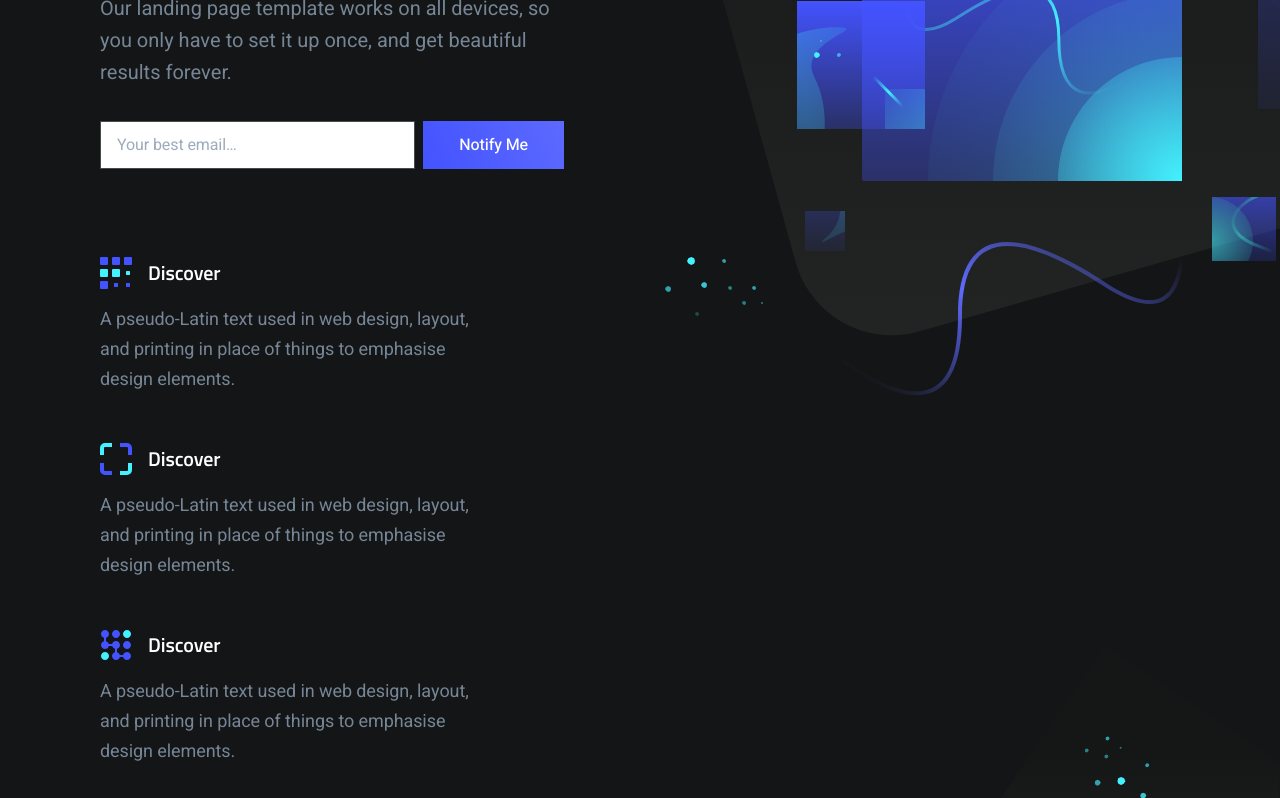
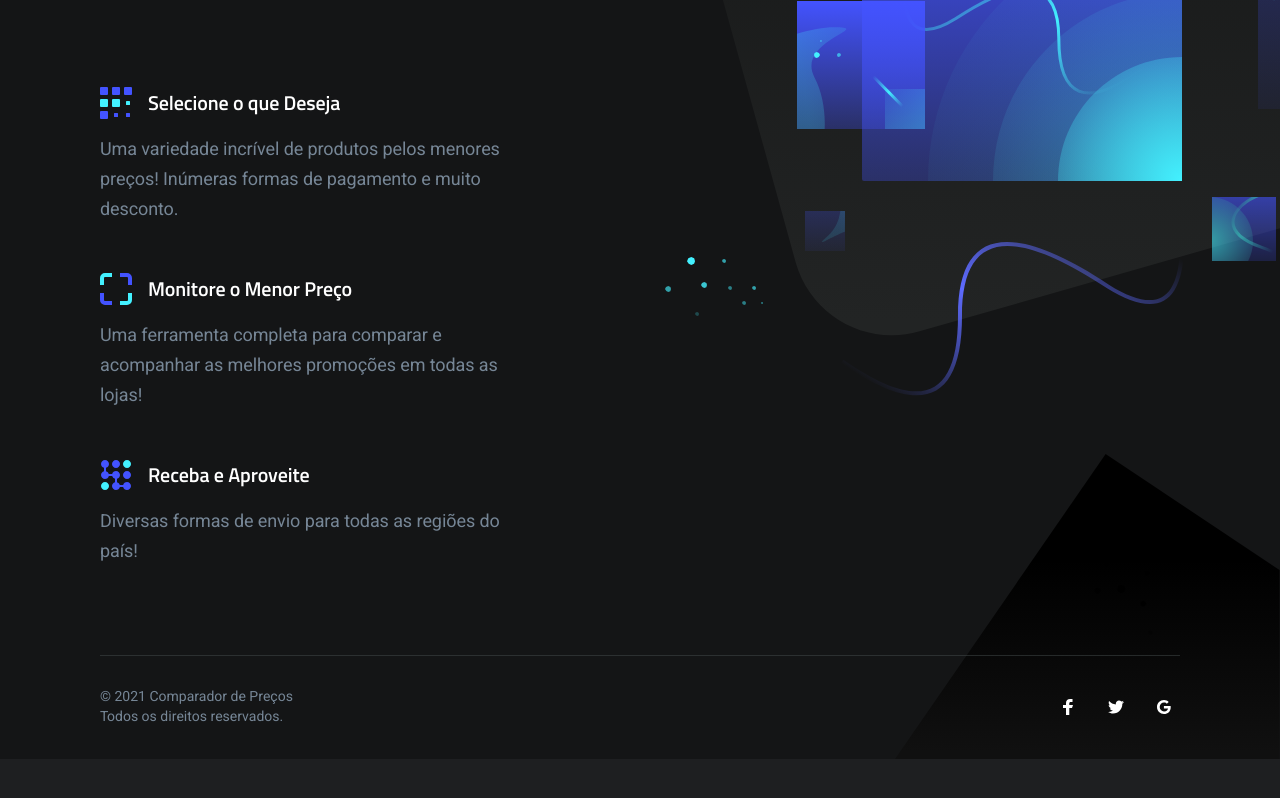
Before and after one commit to pedroocruz/ProjetoGama, a plain HTML site: page index.html in a window 1280 px wide. Shown: the part 299-1097 px from the top of the page. After the commit the page ends 1058 px from the top, so only its background shows below. Drawn offline with nearby package versions, Linux system fonts and the light colour scheme; files that its build step writes are made by us from their sources; a script that the page names is missing.

Commit message:
Layout Pronto

```diff
--- a/index.html
+++ b/index.html
@@ -1,14 +1,18 @@
+<!-- Projeto de Página Hiring Coders -->
+
 <!DOCTYPE html>
-<html lang="en">
+<html lang="pt-Br">
+
 <head>
     <meta charset="utf-8">
     <meta http-equiv="X-UA-Compatible" content="IE=edge">
     <meta name="viewport" content="width=device-width, initial-scale=1">
-    <title>Ellie Template</title>
+    <title>Projeto Gama</title>
     <link href="https://fonts.googleapis.com/css?family=Heebo:400,400i,500,700|Titillium+Web:600" rel="stylesheet">
     <link rel="stylesheet" href="dist/css/style.css">
     <script src="https://unpkg.com/scrollreveal@4.0.0/dist/scrollreveal.min.js"></script>
 </head>
+
 <body class="is-boxed">
     <div class="body-wrap boxed-container">
         <header class="site-header">
@@ -18,17 +22,17 @@
                         <h1 class="m-0">
                             <a href="#">
 								<svg width="32" height="32" viewBox="0 0 32 32" xmlns="http://www.w3.org/2000/svg">
-								    <title>Ellie</title>
-								    <defs>
+								    <title>Black Friday</title>
+								     <defs>
 								        <linearGradient x1="0%" y1="0%" y2="100%" id="logo-a">
 								            <stop stop-color="#4353FF" offset="0%"/>
 								            <stop stop-color="#4353FF" stop-opacity=".32" offset="100%"/>
-								        </linearGradient>
-								        <linearGradient x1="0%" y1="0%" y2="100%" id="logo-b">
+								         </linearGradient>
+								         <linearGradient x1="0%" y1="0%" y2="100%" id="logo-b">
 								            <stop stop-color="#4353FF" offset="0%"/>
 								            <stop stop-color="#4353FF" stop-opacity=".32" offset="100%"/>
-								        </linearGradient>
-								        <linearGradient x1="0%" y1="0%" y2="100%" id="logo-c">
+								         </linearGradient>
+								         <linearGradient x1="0%" y1="0%" y2="100%" id="logo-c">
 								            <stop stop-color="#78F9FF" stop-opacity=".24" offset="0%"/>
 								            <stop stop-color="#43F1FF" offset="55.496%"/>
 								            <stop stop-color="#43F1FF" stop-opacity=".24" offset="100%"/>
@@ -53,14 +57,14 @@
                 <div class="container">
                     <div class="hero-inner">
 						<div class="hero-copy">
-	                        <h1 class="hero-title mt-0 is-revealing">Landing template for startups</h1>
-	                        <p class="hero-paragraph is-revealing">Our landing page template works on all devices, so you only have to set it up once, and get beautiful results forever.</p>
+	                        <h1 class="hero-title mt-0 is-revealing">Black Friday</h1>
+	                        <p class="hero-paragraph is-revealing"></p>
 							<div class="hero-form field field-grouped is-revealing">
 	                            <div class="control control-expanded">
-	                                <input class="input" type="email" name="email" placeholder="Your best email&hellip;">
+	                                <input class="input" type="email" name="email" placeholder="Seu melhor email&hellip;">
 	                            </div>
 	                            <div class="control">
-	                                <a class="button button-primary button-block" href="#">Notify Me</a>
+	                                <a class="button button-primary button-block" href="#">Me Avise!</a>
 	                            </div>
 	                        </div>
 						</div>
@@ -351,9 +355,10 @@
 											    </g>
 											</svg>
 		                                </div>
-		                                <h4 class="feature-title m-0">Discover</h4>
+		                                <h4 class="feature-title m-0">Selecione o que Deseja</h4>
 									</div>
-	                                <p class="text-sm mb-0">A pseudo-Latin text used in web design, layout, and printing in place of things to emphasise design elements.</p>
+	                                <p class="text-sm mb-0">Uma variedade incrível de produtos pelos menores preços!
+										Inúmeras formas de pagamento e muito desconto. </p>
 	                            </div>
 	                        </div>
 							<div class="feature">
@@ -368,9 +373,9 @@
 											    </g>
 											</svg>
 		                                </div>
-		                                <h4 class="feature-title m-0">Discover</h4>
+		                                <h4 class="feature-title m-0">Monitore o Menor Preço</h4>
 									</div>
-	                                <p class="text-sm mb-0">A pseudo-Latin text used in web design, layout, and printing in place of things to emphasise design elements.</p>
+	                                <p class="text-sm mb-0">Uma ferramenta completa para comparar e acompanhar as melhores promoções em todas as lojas!</p>
 	                            </div>
 	                        </div>
 							<div class="feature">
@@ -387,10 +392,9 @@
 											    </g>
 											</svg>
 		                                </div>
-		                                <h4 class="feature-title m-0">Discover</h4>
+		                                <h4 class="feature-title m-0">Receba e Aproveite</h4>
 									</div>
-	                                <p class="text-sm mb-0">A pseudo-Latin text used in web design, layout, and printing in place of things to emphasise design elements.</p>
-	                            </div>
+	                                <p class="text-sm mb-0">Diversas formas de envio para todas as regiões do país!</div>
 	                        </div>
 						</div>
                     </div>
@@ -403,8 +407,8 @@
 				<svg width="385" height="305" xmlns="http://www.w3.org/2000/svg">
 				    <defs>
 				        <linearGradient x1="50%" y1="34.994%" x2="50%" y2="97.738%" id="footer-bg">
-				            <stop stop-color="#151616" offset="0%"/>
-				            <stop stop-color="#222424" offset="100%"/>
+				            <stop stop-color="#000000" offset="0%"/>
+				            <stop stop-color="#101010" offset="100%"/>
 				        </linearGradient>
 				    </defs>
 				    <path d="M384.557 116.012V305H0L210.643 0l173.914 116.012z" fill="url(#footer-bg)" fill-rule="evenodd"/>
@@ -412,7 +416,7 @@
 			</div>
 			<div class="footer-dots is-moving-object is-translating" data-translating-factor="160">
 				<svg width="69" height="91" xmlns="http://www.w3.org/2000/svg">
-				    <g fill="#43F1FF" fill-rule="evenodd">
+				    <g fill="#000000" fill-rule="evenodd">
 				        <path d="M37.105 41.007l-2.9 1.334-.786 2.823.926 2.689 2.76 1.154 2.6-1.31 1.714-2.533-1.296-2.94z"/>
 				        <path fill-opacity=".64" d="M63.109 27.24l-1.45.666-.394 1.412.464 1.344 1.38.577 1.3-.655.856-1.266-.647-1.47z"/>
 				        <path fill-opacity=".24" d="M66.226 86.638l-1.45.667-.393 1.412.463 1.344 1.38.577 1.3-.655.857-1.266-.648-1.47z"/>
@@ -425,13 +429,15 @@
 				</svg>
 			</div>
             <div class="container">
-                <div class="site-footer-inner has-top-divider">
-                    <div class="footer-copyright">&copy; 2018 Ellie, all rights reserved</div>
+                <div id="outer" class="site-footer-inner has-top-divider">
+                    <div id="inner"class="footer-copyright">&copy;  2021 Comparador de Preços <br>
+						   Todos os direitos reservados.
+						</div>
 					<ul class="footer-social-links list-reset">
 						<li>
 							<a href="#">
 								<span class="screen-reader-text">Facebook</span>
-								<svg width="16" height="16" xmlns="http://www.w3.org/2000/svg">
+								<svg width="16" height="16" xmlns="http://www.facebook.com">
 									<path d="M6.023 16L6 9H3V6h3V4c0-2.7 1.672-4 4.08-4 1.153 0 2.144.086 2.433.124v2.821h-1.67c-1.31 0-1.563.623-1.563 1.536V6H13l-1 3H9.28v7H6.023z" fill="#FFFFFF"/>
 								</svg>
 							</a>
@@ -439,7 +445,7 @@
 						<li>
 							<a href="#">
 								<span class="screen-reader-text">Twitter</span>
-								<svg width="16" height="16" xmlns="http://www.w3.org/2000/svg">
+								<svg width="16" height="16" xmlns="http://www.twitter.com">
 									<path d="M16 3c-.6.3-1.2.4-1.9.5.7-.4 1.2-1 1.4-1.8-.6.4-1.3.6-2.1.8-.6-.6-1.5-1-2.4-1-1.7 0-3.2 1.5-3.2 3.3 0 .3 0 .5.1.7-2.7-.1-5.2-1.4-6.8-3.4-.3.5-.4 1-.4 1.7 0 1.1.6 2.1 1.5 2.7-.5 0-1-.2-1.5-.4C.7 7.7 1.8 9 3.3 9.3c-.3.1-.6.1-.9.1-.2 0-.4 0-.6-.1.4 1.3 1.6 2.3 3.1 2.3-1.1.9-2.5 1.4-4.1 1.4H0c1.5.9 3.2 1.5 5 1.5 6 0 9.3-5 9.3-9.3v-.4C15 4.3 15.6 3.7 16 3z" fill="#FFFFFF"/>
 								</svg>
 							</a>
@@ -447,7 +453,7 @@
 						<li>
 							<a href="#">
 								<span class="screen-reader-text">Google</span>
-								<svg width="16" height="16" xmlns="http://www.w3.org/2000/svg">
+								<svg width="16" height="16" xmlns="http://www.google.com">
 									<path d="M7.9 7v2.4H12c-.2 1-1.2 3-4 3-2.4 0-4.3-2-4.3-4.4 0-2.4 2-4.4 4.3-4.4 1.4 0 2.3.6 2.8 1.1l1.9-1.8C11.5 1.7 9.9 1 8 1 4.1 1 1 4.1 1 8s3.1 7 7 7c4 0 6.7-2.8 6.7-6.8 0-.5 0-.8-.1-1.2H7.9z" fill="#FFFFFF"/>
 								</svg>
 							</a>
@@ -457,7 +463,6 @@
             </div>
         </footer>
     </div>
-
     <script src="dist/js/main.min.js"></script>
 </body>
 </html>
```
